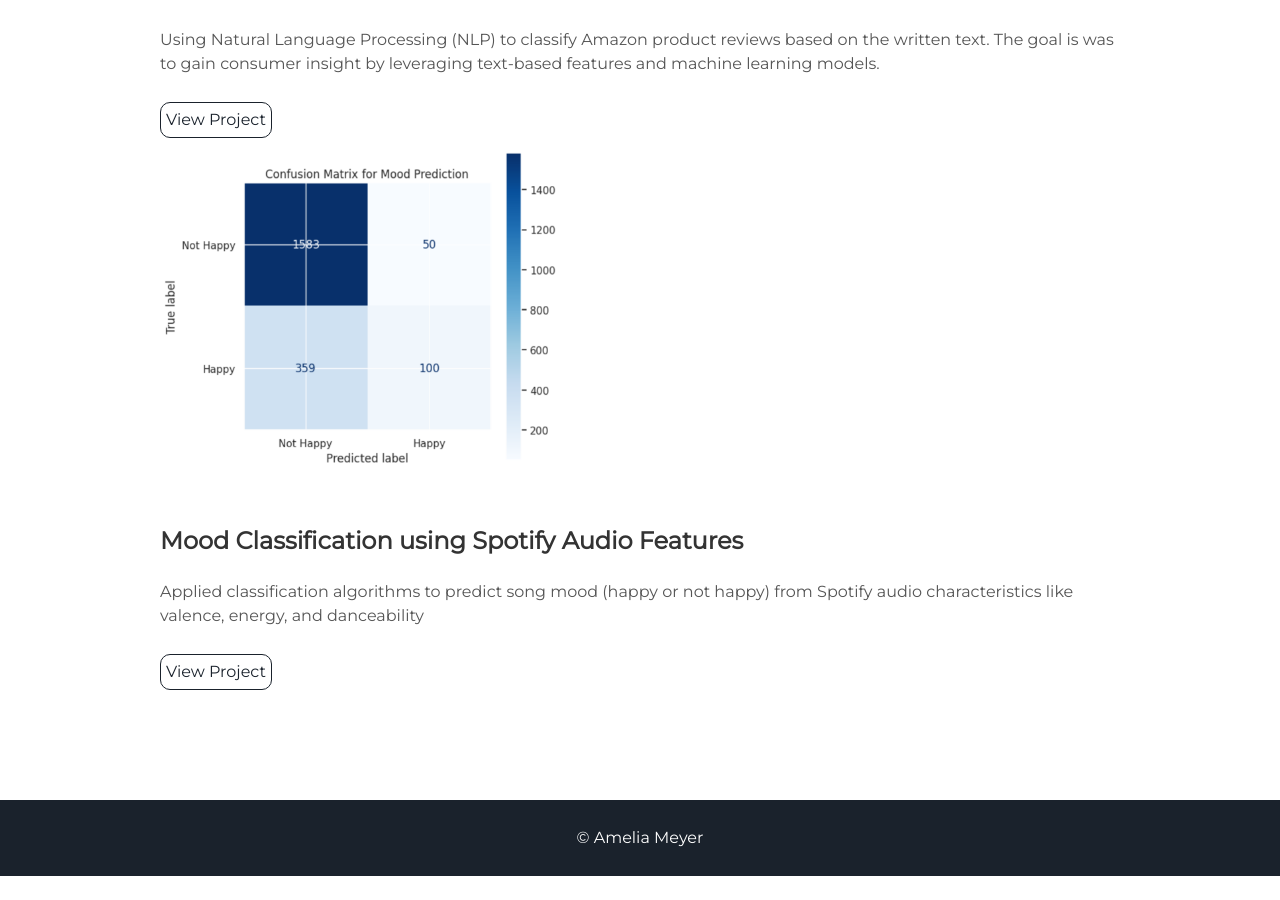
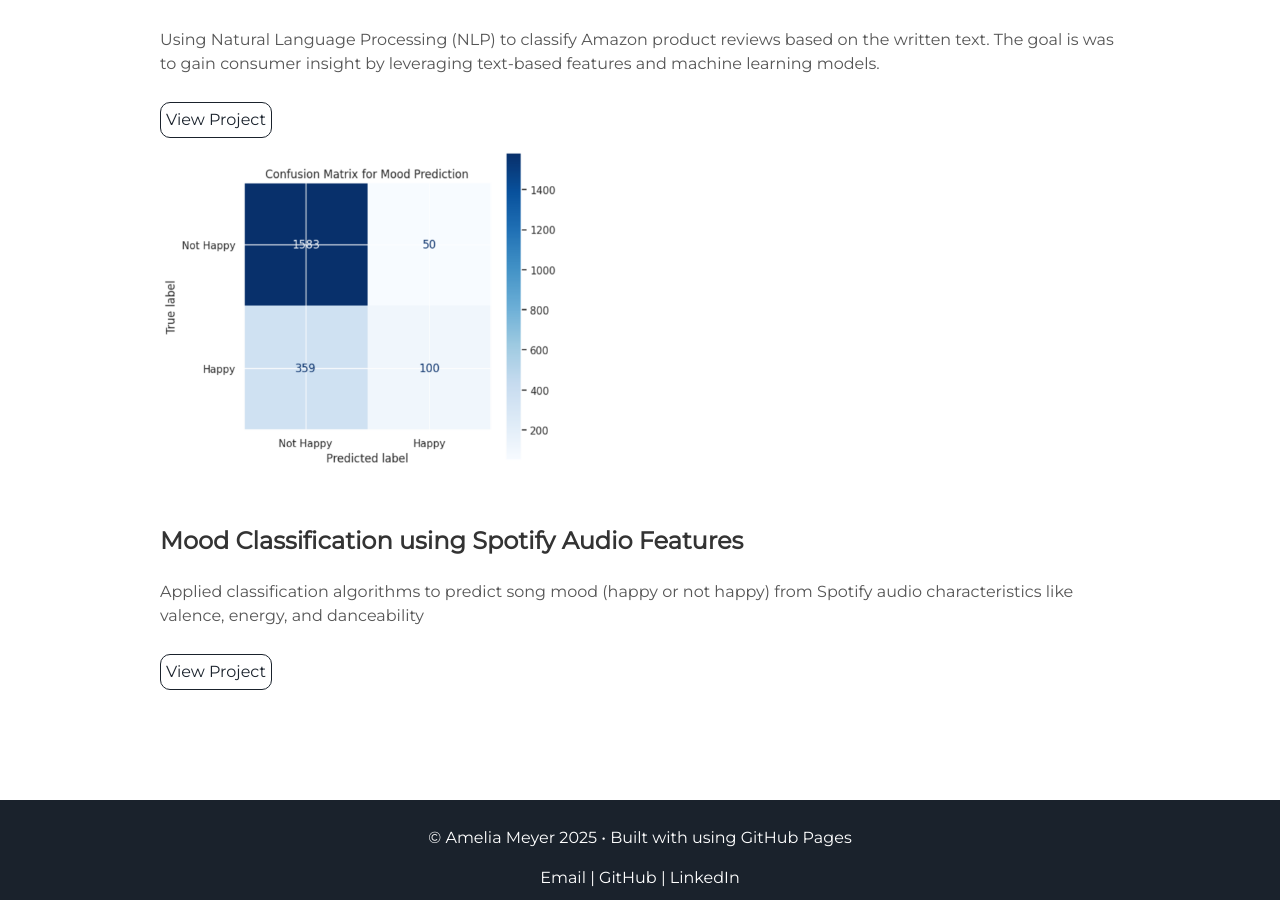
Before and after one commit to ameliameyer/home_, a Jekyll site: the page built from index.html, in a window 1280 px wide and 900 px high, scrolled down 2224 px. Built offline with Jekyll 4.4.1, drawn with Linux system fonts in a browser that asks for light colours; before the commit the page ends 3100 px from its top, so only the background shows below that.

Commit message:
Update footer.html

```diff
--- a/_includes/footer.html
+++ b/_includes/footer.html
@@ -1,7 +1,16 @@
 <footer class="footer">
-    <p>&copy; {{site.username}}</p>
+  <div class="footer-content">
+    <p>&copy; {{ site.username }} {{ site.time | date: '%Y' }} • Built with using GitHub Pages</p>
+    <div class="footer-links">
+      <a href="mailto:amelianmeyer@gmail.com" aria-label="Email">Email</a> |
+      <a href="https://github.com/ameliameyer" target="_blank" aria-label="GitHub">GitHub</a> |
+      <a href="https://www.linkedin.com/in/ameliameyer/" target="_blank" aria-label="LinkedIn">LinkedIn</a>
+    </div>
+  </div>
 </footer>
+
+<!-- Scripts -->
 <script src="//cdn.jsdelivr.net/particles.js/2.0.0/particles.min.js"></script>
-<script src="{{ "/assets/js/sweet-scroll.min.js" | prepend: site.baseurl }}"></script>
-<script src="{{ "/assets/js/main.js" | prepend: site.baseurl }}"></script>
+<script src="{{ '/assets/js/sweet-scroll.min.js' | prepend: site.baseurl }}"></script>
+<script src="{{ '/assets/js/main.js' | prepend: site.baseurl }}"></script>
 {% include google-analytics.html %}
```
